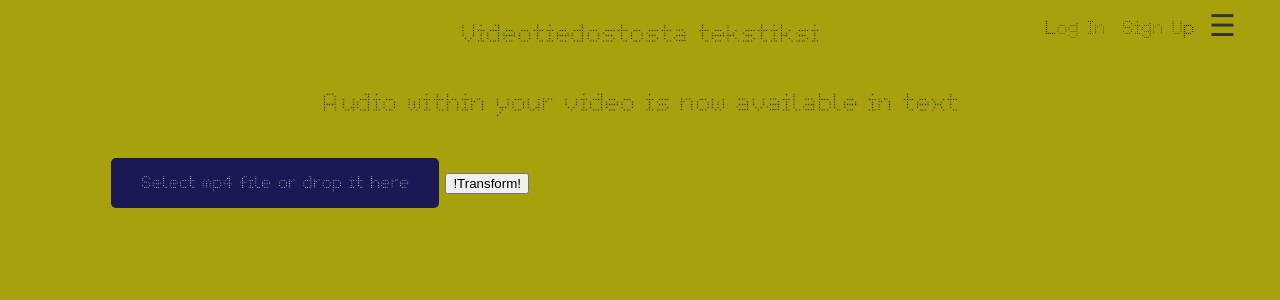
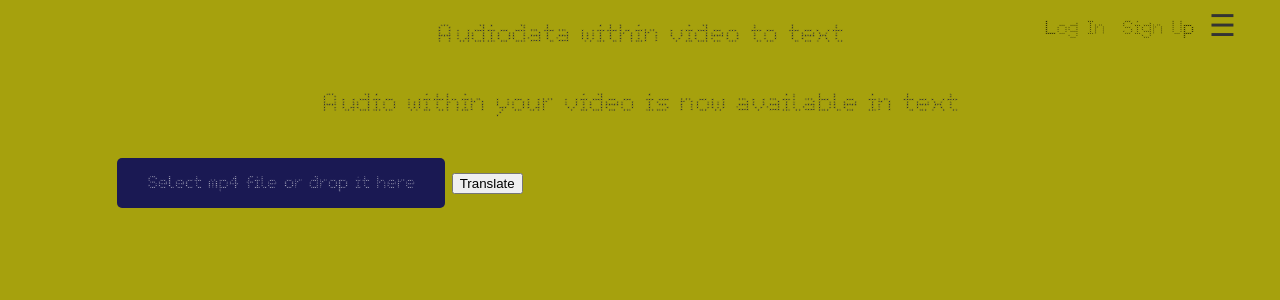
Before and after one commit to ErikHuuskonen/University_of_Helsinki_WEB_APP_1, a Flask app: page / in a window 1280 px wide; the page is wider, and only the part inside the window is pictured. Shown: the top 300 px of that part. Run offline with Flask 3, Linux system fonts and the light colour scheme; the visitor is signed in with stand-in values (Sample User, id 1).

Commit message:
style editing + file format check

```diff
--- a/app/app.py
+++ b/app/app.py
@@ -5,6 +5,7 @@ from collections import Counter
 from os import getenv
 import time
 from utils.help_functions import HelpFunctions
+from werkzeug.datastructures import FileStorage
 from werkzeug.security import check_password_hash, generate_password_hash
 
 app = Flask(__name__)
@@ -81,12 +82,14 @@ def logout():
 def translating():
     file = request.files.get('file')
     if file:
+        if file.content_type == 'video/mp4':
+            pass
+        else:
+            return "Tiedosto ei ole mp4 muodossa"
         video_content = file.read()
         audioclip = HelpFunctions.irroita_aani(video_content)
         transcribed_text = HelpFunctions.whisper_f(audioclip)
 
-        # Tallenna transkriptio väliaikaisesti (esim. sessioon)
-        # mahdollisesti tietokantaan
         session['transcribed_text'] = transcribed_text
 
         return jsonify({'status': 'done'})
@@ -110,7 +113,6 @@ def text_ready():
     transcribed_text = session.get('transcribed_text', '')
     return render_template('text_data.html', text=transcribed_text)
 
-
 @app.route('/texteditor', methods=['GET', 'POST'])
 def texteditor():
     return "tämä on tekstin tarkastelluun tarkoitettu sivu"
--- a/app/templates/layout.html
+++ b/app/templates/layout.html
@@ -120,7 +120,7 @@
 
 <body>
     <div class="header">
-        Videotiedostosta tekstiksi
+        Audiodata within video to text
     </div>
 
     <!-- Hamburger ikoni, joka avaa sivupalkin -->
--- a/app/templates/upload.html
+++ b/app/templates/upload.html
@@ -1,12 +1,13 @@
 {% extends 'layout.html' %}
 
 {% block content %}
+
 <div class="unique-content">
     <div class="upload-box">
         <form class="upload-form" method="POST" action="/translating" enctype="multipart/form-data" id="upload-form">
-            <input id="file-upload" type="file" name="file" accept="video/*">
+            <input id="file-upload" type="file" name="file" accept="video/mp4">
             <label for="file-upload">Select mp4 file or drop it here</label>
-            <button type="submit">!Transform!</button>
+            <button type="submit">Translate</button>
         </form>
         <img id="loading" src="{{ url_for('static', filename='loading.gif') }}" style="display:none"/>
     </div>
--- a/app/utils/help_functions.py
+++ b/app/utils/help_functions.py
@@ -31,7 +31,3 @@ class HelpFunctions():
         model = whisper.load_model("base")
         result = model.transcribe(audioclip)
         return result["text"]
-
-    @staticmethod
-    def testi():
-        return "hei"
```
